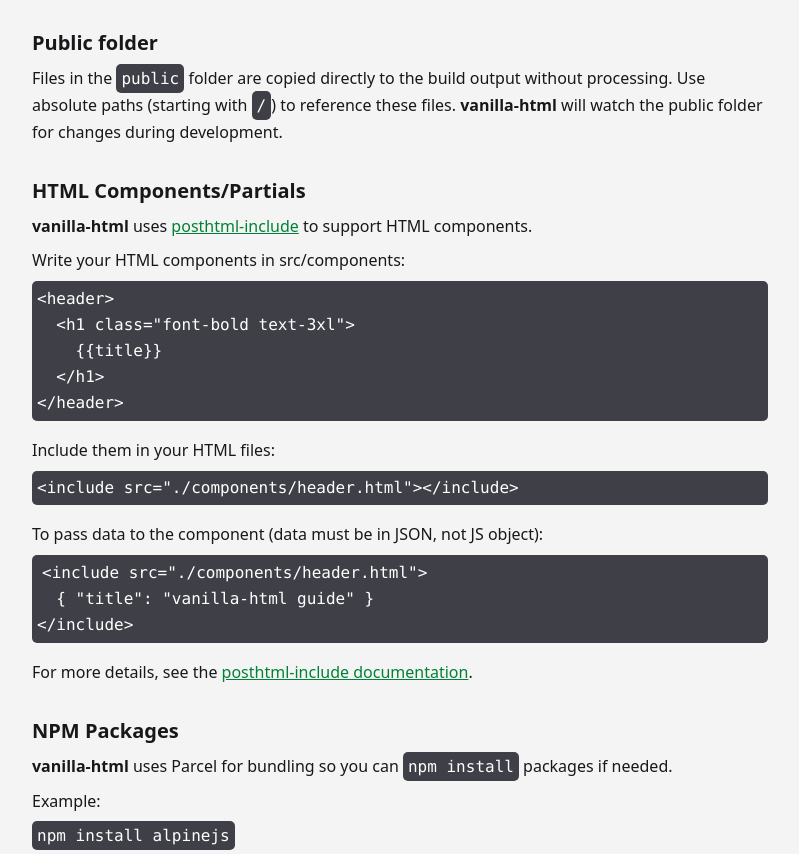
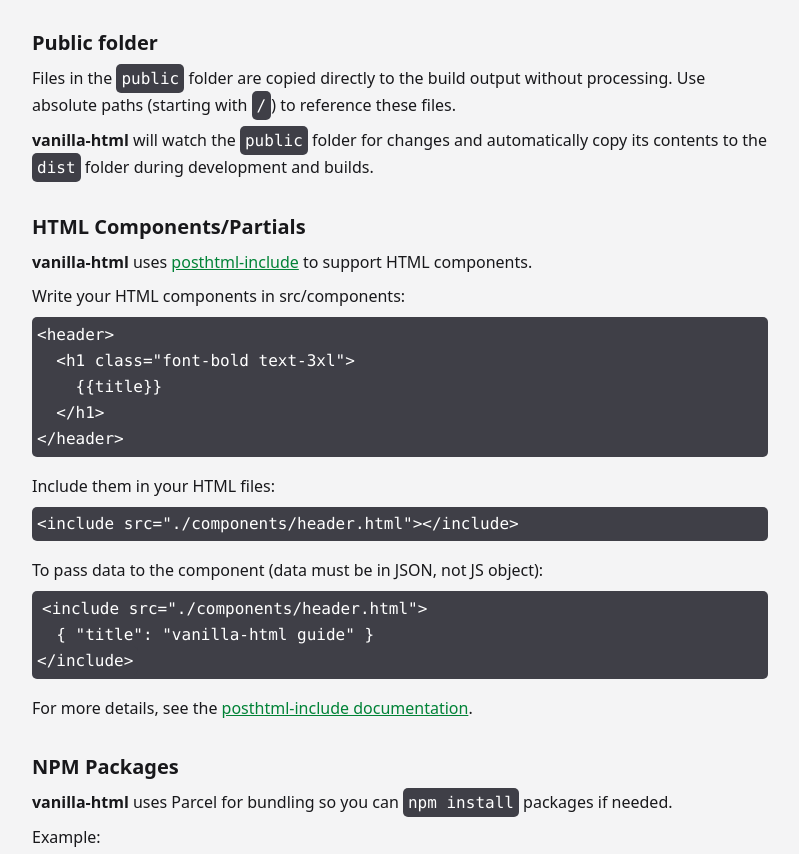
Before and after one commit to ducbao414/vanilla-html, a website built with Parcel: page src/docs.html in a window 1280 px wide. Shown: the part 1489-2343 px from the top of the page, without its empty margins (240-1039 px from the left). Built offline with nearby package versions, Linux system fonts and the light colour scheme.

Commit message:
docs: public folder

```diff
--- a/src/docs.html
+++ b/src/docs.html
@@ -101,7 +101,9 @@
 
     <h2 id="public-folder" class="text-xl font-bold mt-8">Public folder</h2>
 
-    <p class="my-2 leading-relaxed">Files in the <code>public</code> folder are copied directly to the build output without processing. Use absolute paths (starting with <code>/</code>) to reference these files. <strong>vanilla-html</strong> will watch the public folder for changes during development.</p>
+    <p class="my-2 leading-relaxed">Files in the <code>public</code> folder are copied directly to the build output without processing. Use absolute paths (starting with <code>/</code>) to reference these files.</p>
+
+    <p class="my-2 leading-relaxed"><strong>vanilla-html</strong> will watch the <code>public</code> folder for changes and automatically copy its contents to the <code>dist</code> folder during development and builds.</p>
 
     <h2 id="html-components" class="text-xl font-bold mt-8">HTML Components/Partials</h2>
     <p class="my-2 leading-relaxed"><strong>vanilla-html</strong> uses <a href="https://github.com/posthtml/posthtml-include">posthtml-include</a> to support HTML components.</p>
```
